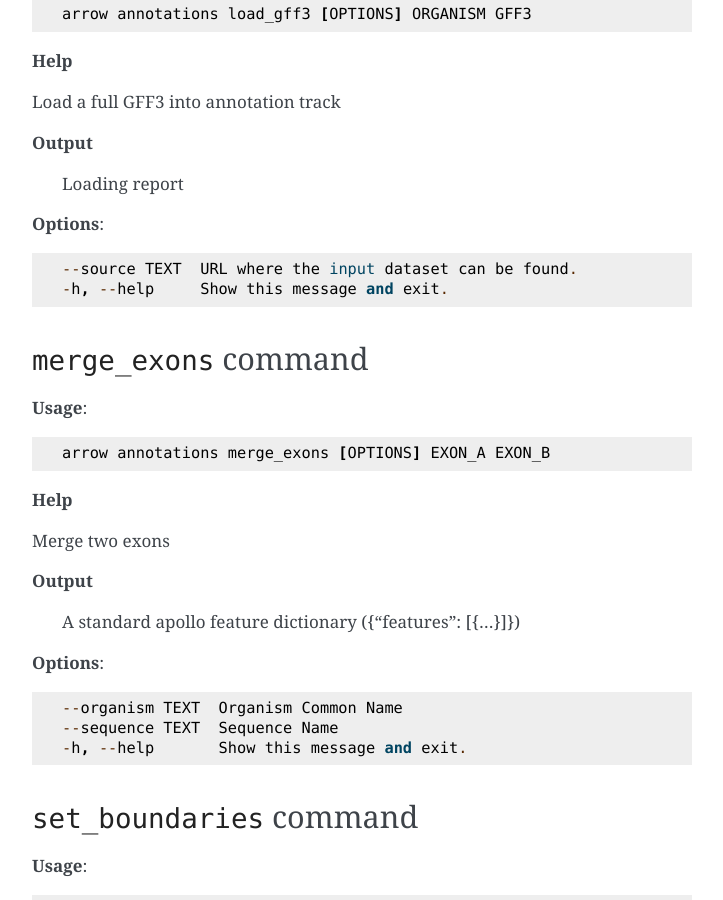
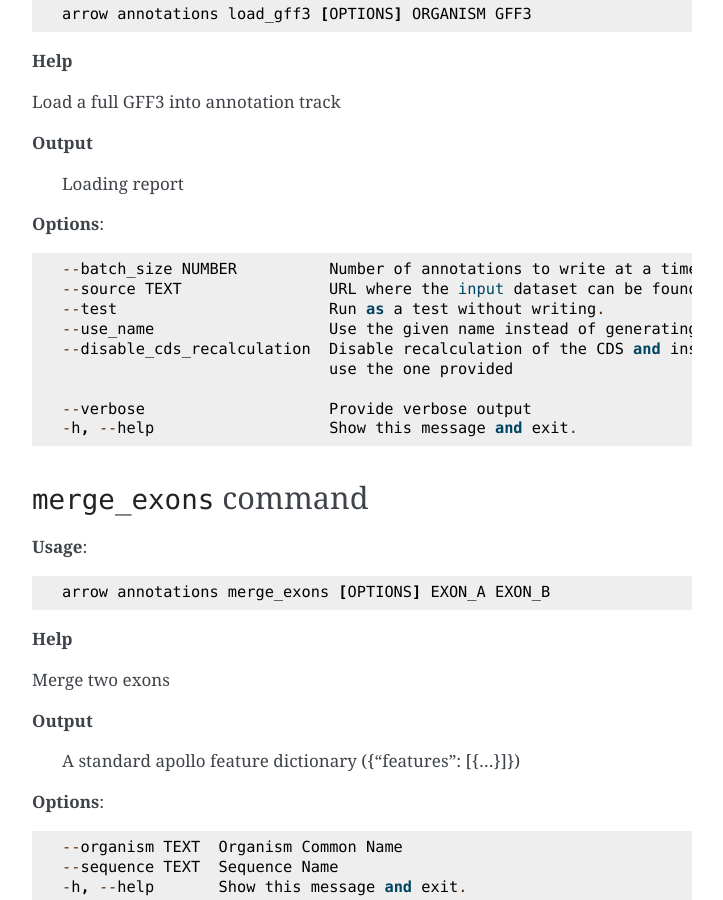
Before and after one commit to galaxy-genome-annotation/python-apollo, a Sphinx documentation site: the page built from docs/commands/annotations.rst, in a window 1280 px wide and 900 px high, scrolled down 9507 px. Shown: the whole window, without its empty margins (388-1111 px from the left). Built offline with Sphinx 7.4.7, drawn with Linux system fonts in a browser that asks for light colours; pages that are not in the unit, such as notebooks, are missing from menus.

Commit message:
made batch-size an option

```diff
--- a/docs/commands/annotations.rst
+++ b/docs/commands/annotations.rst
@@ -524,8 +524,15 @@ Load a full GFF3 into annotation track
 **Options**::
 
 
-      --source TEXT  URL where the input dataset can be found.
-      -h, --help     Show this message and exit.
+      --batch_size NUMBER          Number of annotations to write at a time.  Default 1.
+      --source TEXT                URL where the input dataset can be found.
+      --test                       Run as a test without writing.
+      --use_name                   Use the given name instead of generating one.
+      --disable_cds_recalculation  Disable recalculation of the CDS and instead
+                                   use the one provided
+
+      --verbose                    Provide verbose output
+      -h, --help                   Show this message and exit.
 
 
 ``merge_exons`` command
```
Also changed, not shown: 2 other files.
